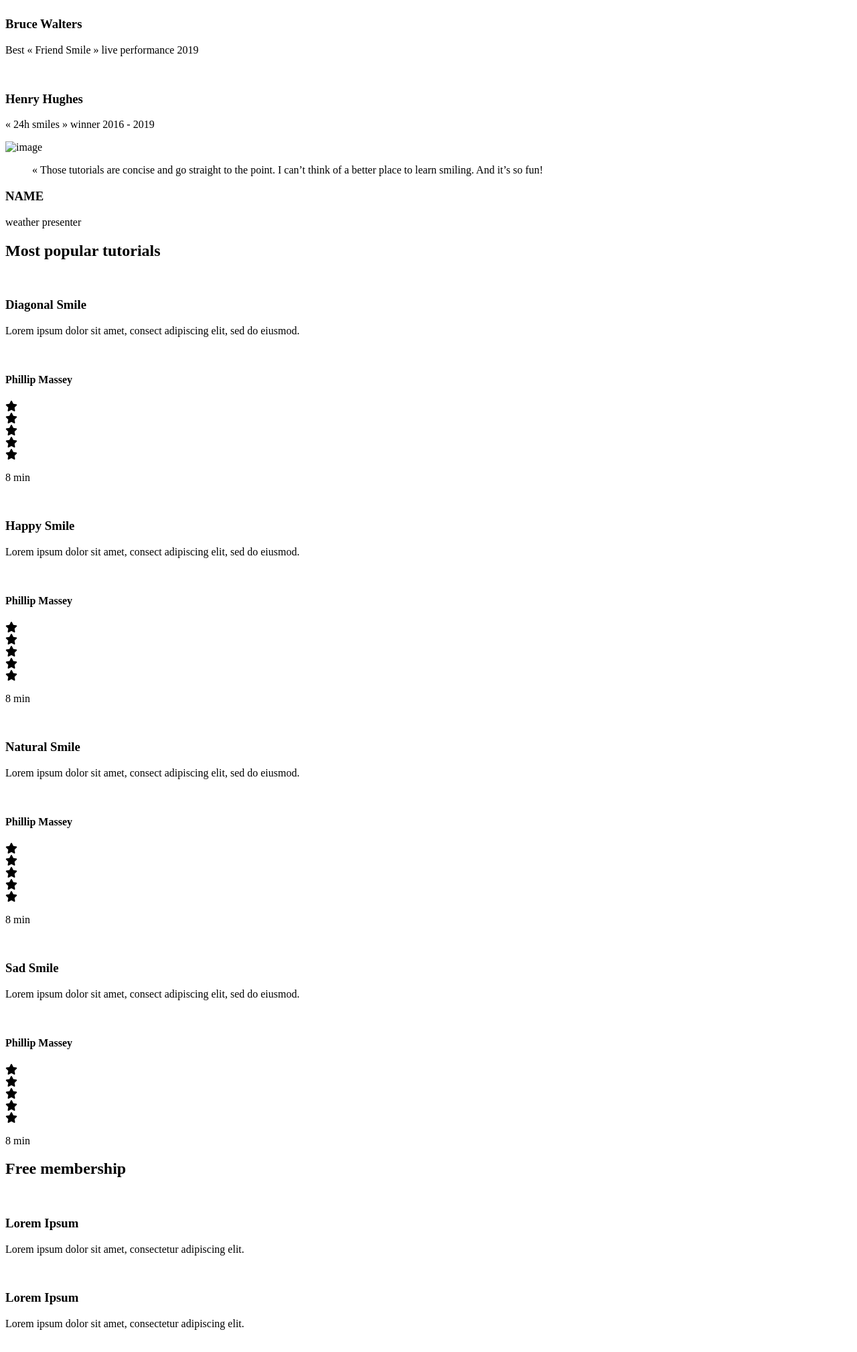
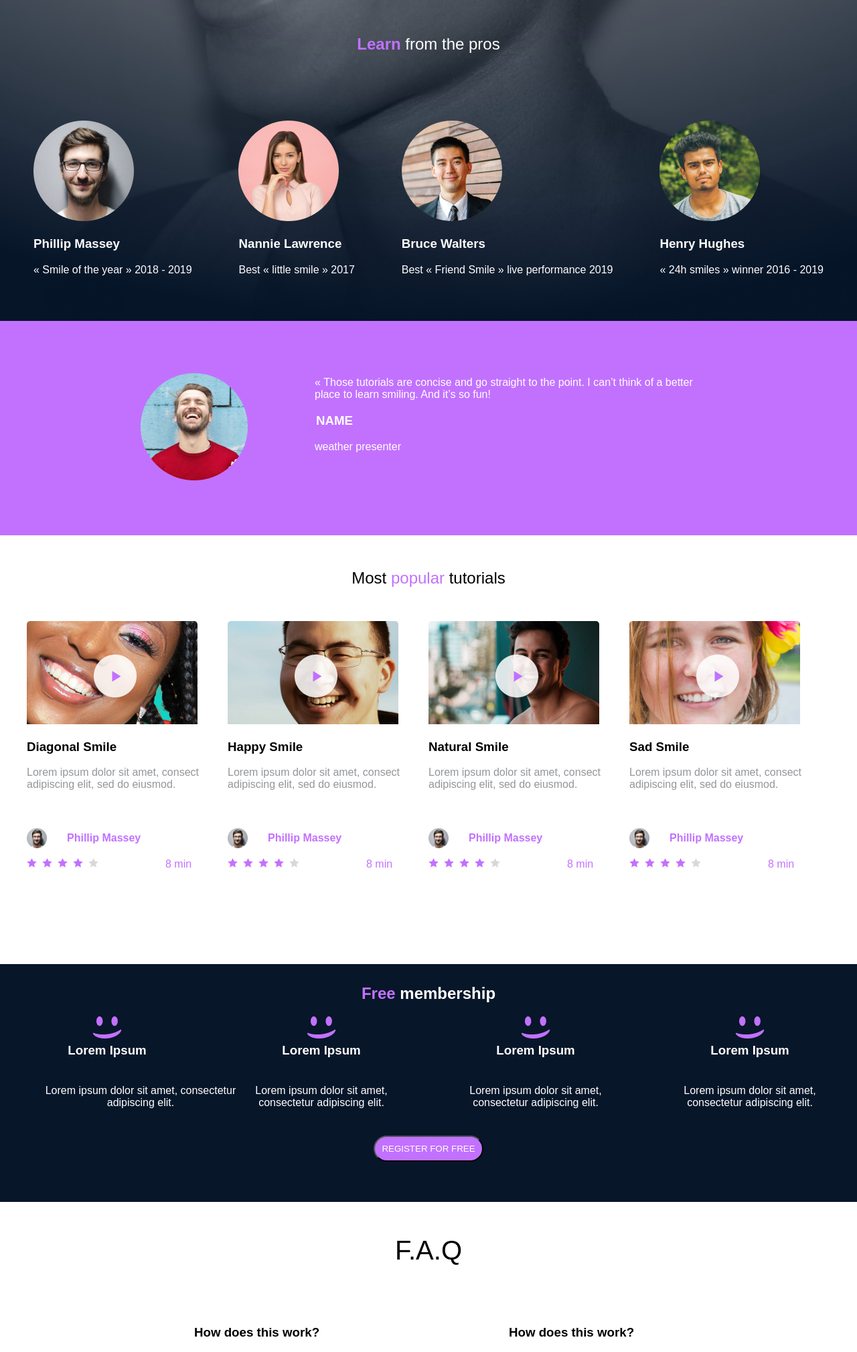
Before and after one commit to Fraol-X/alx_html_css, a plain HTML site: page css_advanced/index.html in a window 1280 px wide. Shown: the part 721-2739 px from the top of the page at 67% size. Drawn offline with Linux system fonts and the light colour scheme.

Commit message:
style.css complete

```diff
--- a/css_advanced/index.html
+++ b/css_advanced/index.html
@@ -8,9 +8,10 @@
     <link rel="stylesheet" href="styles.css">
 </head>
 <body>
+    <div class="background-image">
     <header>
-        <nav>
-            <img src="https://fakeimg.pl/250x250?text=Sample+Logo" alt="logo">
+        <nav class="nav-spot">
+            <img src="logo.png" alt="logo">
 
             <ul>
                 <li><a href="#">COURSE</a></li>
@@ -22,149 +23,161 @@
     </header>
     <main>
         <section>
-            <div>
+            <div class="center-text">
                 <h1>Get schooled</h1>
+              <div class="span-up">
                 <span>SMILES</span>
                 <span>GRIN</span>
                 <span>LAUGH</span>
+            </div>
                 <button>REGISTER FOR FREE</button>
             </div>
             <div>
-                <h2>Learn from the pros</h2>
-                <div>
-                    <div>
-                        <img src="./images/1 (3).png" alt="">
+                <h2 class="learn"><strong class="color">Learn</strong> from the pros</h2>
+                <div class="bottom">
+                    <div class="profile-1">
+                        <img src="1.png" alt="">
                         <h3>Phillip Massey</h3>
                         <p>« Smile of the year » 2018 - 2019</p>
                     </div>
                     <div>
-                        <img src="./images/6.png" alt="">
+                        <img src="3.png" alt="">
                         <h3>Nannie Lawrence</h3>
                         <p>Best « little smile » 2017</p>
                     </div>
-                    <div>
-                        <img src="./images/7.png" alt="">
+                    <div class="round">
+                        <img src="2.png" alt="">
                         <h3>Bruce Walters</h3>
                         <p>Best « Friend Smile » live performance 2019</p>
                     </div>
                     <div>
-                        <img src="./images/8.png" alt="">
+                        <img src="4.png" alt="">
                         <h3>Henry Hughes</h3>
                         <p>« 24h smiles » winner 2016 - 2019</p>
                     </div>
                 </div>
             </div>
         </section>
-        <section>
+    </div>
+        <section class="weather">
             <div>
-                <img src="./images/Bitmap.png" alt="image">
+                <img src="5.png" alt="image">
             </div>
-            <div>
+            <div class="weather-text">
                 <blockquote>« Those tutorials are concise and go straight to the point. I can’t think of a better place to learn smiling. And it’s so fun!</blockquote>
                 <h3>NAME</h3>
                 <P>weather presenter</P>
             </div>
         </section>
-        <section>
-            <h2>Most popular tutorials</h2>
+        <section class="videos">
+            <h2>Most <span class="header-middle-color">popular</span> tutorials</h2>
+            <div class="side-by-side">
             <div>
-                <img src="./images/Bitmap (1).png" alt="">
+                <div class="smile-vid">
+                    <img src="9.png" alt="">
+                    <div class="play">
+                        <img src="play.png">
+                    </div>
+                </div>
                 <h3>Diagonal Smile</h3>
-                <p>Lorem ipsum dolor sit amet, consect adipiscing elit, sed do eiusmod.</p>
-                <div>
-                    <img src="./images/1 (3).png" alt="">
+                <p class="video-par">Lorem ipsum dolor sit amet, consect adipiscing elit, sed do eiusmod.</p>
+                <div class="min">
+                    <img class="small-pic" src="1.png" alt="">
                     <h4>Phillip Massey</h4>
                 </div>
-                <div>
-                    <div><i class="fa-solid fa-star"></i></div>
-                    <div><i class="fa-solid fa-star"></i></div>
-                    <div><i class="fa-solid fa-star"></i></div>
-                    <div><i class="fa-solid fa-star"></i></div>
-                    <div><i class="fa-solid fa-star"></i></div>
+                <div class="rating">
+                    <img src="rating.png">
+                    <p>8 min</p>
                 </div>
-                <p>8 min</p>
+
             </div>
             <div>
-                <img src="./images/Bitmap (4).png" alt="">
-                <h3>Happy Smile</h3>
-                <p>Lorem ipsum dolor sit amet, consect adipiscing elit, sed do eiusmod.</p>
-                <div>
-                    <img src="./images/1 (3).png" alt="">
+                <div class="smile-vid">
+                    <img src="6.png" alt="">
+                    <div class="play">
+                        <img src="play.png">
+                    </div>
+                </div>                <h3>Happy Smile</h3>
+                <p class="video-par">Lorem ipsum dolor sit amet, consect adipiscing elit, sed do eiusmod.</p>
+                <div class="min">
+                    <img class="small-pic" src="1.png" alt="">
                     <h4>Phillip Massey</h4>
                 </div>
-                <div>
-                    <div><i class="fa-solid fa-star"></i></div>
-                    <div><i class="fa-solid fa-star"></i></div>
-                    <div><i class="fa-solid fa-star"></i></div>
-                    <div><i class="fa-solid fa-star"></i></div>
-                    <div><i class="fa-solid fa-star"></i></div>
+                <div class="rating">
+                    <img src="rating.png">
+                    <p>8 min</p>
                 </div>
-                <p>8 min</p>
+
             </div>
             <div>
-                <img src="./images/Bitmap (3).png" alt="">
-                <h3>Natural Smile</h3>
-                <p>Lorem ipsum dolor sit amet, consect adipiscing elit, sed do eiusmod.</p>
-                <div>
-                    <img src="./images/1 (3).png" alt="">
+                <div class="smile-vid">
+                    <img src="8.png" alt="">
+                    <div class="play">
+                        <img src="play.png">
+                    </div>
+                </div>                <h3>Natural Smile</h3>
+                <p class="video-par">Lorem ipsum dolor sit amet, consect adipiscing elit, sed do eiusmod.</p>
+                <div class="min">
+                    <img class="small-pic" src="1.png" alt="">
                     <h4>Phillip Massey</h4>
                 </div>
-                <div>
-                    <div><i class="fa-solid fa-star"></i></div>
-                    <div><i class="fa-solid fa-star"></i></div>
-                    <div><i class="fa-solid fa-star"></i></div>
-                    <div><i class="fa-solid fa-star"></i></div>
-                    <div><i class="fa-solid fa-star"></i></div>
+                <div class="rating">
+                    <img src="rating.png">
+                    <p>8 min</p>
                 </div>
-                <p>8 min</p>
+
             </div>
             <div>
-                <img src="./images/Bitmap (2).png" alt="">
-                <h3>Sad Smile</h3>
-                <p>Lorem ipsum dolor sit amet, consect adipiscing elit, sed do eiusmod.</p>
-                <div>
-                    <img src="./images/1 (3).png" alt="">
+                <div class="smile-vid">
+                    <img src="7.png" alt="">
+                    <div class="play">
+                        <img src="play.png">
+                    </div>
+                </div>                <h3>Sad Smile</h3>
+                <p class="video-par">Lorem ipsum dolor sit amet, consect adipiscing elit, sed do eiusmod.</p>
+                <div class="min">
+                    <img class="small-pic" src="1.png" alt="">
                     <h4>Phillip Massey</h4>
                 </div>
-                <div>
-                    <div><i class="fa-solid fa-star"></i></div>
-                    <div><i class="fa-solid fa-star"></i></div>
-                    <div><i class="fa-solid fa-star"></i></div>
-                    <div><i class="fa-solid fa-star"></i></div>
-                    <div><i class="fa-solid fa-star"></i></div>
+                <div class="rating">
+                    <img src="rating.png">
+                    <p>8 min</p>
                 </div>
-                <p>8 min</p>
+
             </div>
+        </div>
         </section>
-        <section>
-            <h2>Free membership</h2>
+        <section class="membership">
+            <h2><span class="free-color">Free</span> membership</h2>
+           <div class="smile">
             <div>
-                <img src="./images/smile.svg" alt="">
+                <img src="smile.png" alt="">
+                <h3>Lorem Ipsum</h3>
+                <p class="video-par">Lorem ipsum dolor sit amet, consectetur adipiscing elit.</p>
+            </div>
+            <div>
+                <img src="smile.png" alt="">
                 <h3>Lorem Ipsum</h3>
                 <p>Lorem ipsum dolor sit amet, consectetur adipiscing elit.</p>
             </div>
             <div>
-                <img src="./images/smile.svg" alt="">
+                <img src="smile.png" alt="">
                 <h3>Lorem Ipsum</h3>
                 <p>Lorem ipsum dolor sit amet, consectetur adipiscing elit.</p>
             </div>
             <div>
-                <img src="./images/smile.svg" alt="">
+                <img src="smile.png" alt="">
                 <h3>Lorem Ipsum</h3>
                 <p>Lorem ipsum dolor sit amet, consectetur adipiscing elit.</p>
             </div>
-            <div>
-                <img src="./images/smile.svg" alt="">
-                <h3>Lorem Ipsum</h3>
-                <p>Lorem ipsum dolor sit amet, consectetur adipiscing elit.</p>
-            </div>
-            <button>REGISTER FOR FREE</button>
+           </div>
+            <button class="reg">REGISTER FOR FREE</button>
         </section>
-        <section>
+        <section class="FAQ">
             <h2>F.A.Q</h2>
-            <div>
-                <div>
-                    <div>
+            <div class="grid">
+                <div class="grid-item">
+                    <div >
                         <h3>How does this work?</h3>
                     </div>
                     <div>
@@ -178,7 +191,7 @@
                         Lorem ipsum dolor sit amet, consectetur adipiscing elit, sed do eiusmod tempor incididunt ut labore et dolore magna aliqua. Ut enim ad minim veniam, quis nostrud exercitation ullamco laboris nisi ut aliquip ex ea commodo consequat. Duis aute irure dolor in reprehenderit in voluptate velit esse cillum dolore eu fugiat nulla pariatur. Excepteur sint occaecat cupidatat non proident, sunt in culpa qui officia deserunt mollit anim id est laborum.
                     </div>
                 </div>
-                <div>
+                <div class="grid-item">
                     <div>
                         <h3>How does this work?</h3>
                     </div>
@@ -196,9 +209,9 @@
         </section>
     </main>
     <footer>
-        <section>
-            <div>
-                <img src="https://fakeimg.pl/250x250?text=Sample+Logo" alt="logo">
+        <section class="footer-p">
+            <div class="footer">
+                <img src="logo.png" alt="logo">
                 <div>
                     <i class="fa-brands fa-facebook"></i>
                     <i class="fa-brands fa-twitter"></i>
--- a/css_advanced/styles.css
+++ b/css_advanced/styles.css
@@ -0,0 +1,310 @@
+body {
+    margin: 0;
+    font-family: Arial, sans-serif;
+}
+.background-image{
+    background-image: url(Object.png);
+    background-repeat: no-repeat;
+    background-position: center;
+    background-attachment: scroll;
+    background-size: cover;
+    padding: 0px;
+    height: 150vh;
+    color: white;
+}
+.nav-spot {
+    display: flex;
+    justify-content: space-between;
+    margin: 0px 50px 0 50px;
+    padding-top: 30px;
+}
+
+.nav-spot li {
+    display:inline-block;
+}
+
+.nav-spot a {
+    text-decoration: none;
+    color: white;
+    width: 100px;
+    display: block;
+    padding: 10px 5px;
+}
+.center-text {
+   display: flex;
+   flex-direction: column;
+    align-items: center;
+    justify-content: center;
+    font-weight: bold;
+    font-size: 15px;
+    margin-top: 80px;
+    margin-left: -50px;
+}
+.center-text h1 {
+    font-weight: bold;
+    font-size: 120px;
+
+}
+.center-text span {
+   margin: 40px;
+   margin-bottom: 50px;
+}
+
+.span-up {
+   margin-top: -100px;
+}
+
+.center-text button {
+    display: block;
+    margin: 30px auto 0;
+    padding: 10px 20px;
+    border-radius: 50px;
+    color: white;
+    background-color: rgb(194, 113, 255);
+    margin-bottom: 250px;
+ }
+ .learn {
+    text-align: center;
+    margin-bottom: 100px;
+    font-weight: lighter;
+ }
+ .color {
+    color: rgb(194, 113, 255);
+ }
+ .bottom {
+    display: flex;
+    justify-content: space-between;
+    margin-left: 50px;
+    margin-right: 50px;
+    padding-bottom: 30px;
+    margin-top: 100px;
+ }
+ .round img {
+    border-radius: 50%;
+ }
+
+ .profile-1 p {
+    display:block;
+ }
+
+ .weather {
+    display: flex;
+    background-color: rgb(194, 113, 255);
+    align-items: center;
+    justify-content: center;
+    color: white;
+    padding: 10px;
+    height: 300px;
+ }
+ .weather img {
+    max-width: 100%;
+    height: auto;
+    padding: 50px;
+    margin-left: 80px;
+ }
+ .weather-text {
+
+    padding: 50px;
+    margin-right: 80px;
+    width: 630px;
+ }
+ .weather-text h3, p {
+    margin-left: 1px;
+    padding-left: 1px;
+ }
+
+ .weather .weather-text {
+   width: 600px;
+ }
+
+ .weather-text blockquote{
+   margin: 0px;
+ }
+
+ .videos {
+    display: flex;
+    justify-content: space-between;
+    margin-left: 50px;
+    margin-right: 50px;
+    padding-bottom: 30px;
+    display: block;
+ }
+
+ .videos h2 {
+    text-align: center;
+    display: flex;
+    display: block;
+    font-weight: lighter;
+    margin-top: 50px;
+ }
+
+ .header-middle-color {
+    color: rgb(194, 113, 255);
+ }
+
+ .side-by-side {
+   display: flex;
+   justify-content: center;
+   align-items: center;
+   margin-top: 50px;
+   margin-bottom: 70px;
+ }
+
+ .side-by-side h4{
+   width: 200px;
+    color: rgb(194, 113, 255);
+ }
+
+ .side-by-side p {
+   color: rgb(147, 150, 154)
+ }
+
+ .video-par {
+   width: 300px;
+ }
+
+ .small-pic {
+   width: 30px;
+   height: 30px;
+   margin-right: 30px;;
+ }
+
+ .min {
+   display: flex;
+   align-items: center;
+ }
+
+ .rating {
+   display: flex;
+   color: rgb(194, 113, 255);
+ }
+
+ .rating p {
+   color: rgb(194, 113, 255);
+ }
+
+ .rating img {
+   height: 15px;
+   margin-right: 100px;
+ }
+
+ .smile-vid {
+   position: relative;
+ }
+
+ .play {
+   position: absolute;
+   top: 50px;
+   left: 100px;
+ }
+
+ .membership {
+    text-align: center;
+    display: flex;
+    background-color: rgb(7, 22, 41);
+    align-items: center;
+    justify-content: center;
+    color: white;
+    padding: 10px;
+    display: block;
+ }
+
+ .membership h2 {
+    text-align: center;
+    display: flex;
+    display: block;
+ }
+
+ .smile {
+    display: flex;
+    justify-content: space-around;
+    align-items:flex-start;
+    gap: 20px;
+ }
+
+ .smile div {
+    text-align: center;
+    max-width: 200px;
+ }
+
+ .free-color {
+    color: rgb(194, 113, 255)
+ }
+
+ .smile h3, p {
+    margin:0;
+    padding:0;
+    margin-bottom: 40px;
+ }
+
+ .reg {
+    color: white;
+    background-color: rgb(194, 113, 255);
+    border-radius: 50px;
+    padding: 10px;
+    margin-bottom: 50px;
+ }
+
+ .FAQ h2 {
+    text-align: center;
+    font-size: 40px;
+    font-weight: lighter;
+    margin-top: 50px;
+ }
+
+ .grid {
+    display: grid;
+    grid-template-columns: repeat(2, 1fr);
+    gap: 200px;
+    margin-left: 270px;
+    margin-right: 270px;
+    margin-top: 50px;
+}
+
+.grid-item {
+    padding: 20px;
+    margin-bottom: 50px;
+}
+
+.grid-item h3 {
+    margin-top: 10;
+}
+
+.grid-item p {
+    margin-top: 10px;
+}
+
+.footer {
+    background-color: rgb(7, 22, 41);
+    padding: 20px;
+    display: flex;
+    justify-content: space-between;
+    align-items: center;
+    flex-wrap: wrap;
+    margin-bottom: 0px;
+    height: 150px;
+    padding-right: 150px;
+}
+
+.footer img {
+    height: 40px;
+    width: auto;
+    padding-left: 100px;
+    padding-top: 20px;
+}
+
+.footer i {
+    color: white;
+    margin-left: 50px;
+    text-align: end;
+    font-size: 30px;
+}
+
+.footer-p {
+    background-color: rgb(7, 22, 41);
+    color: white;
+    text-align: center;
+    margin-top: 0px;
+    padding-bottom: 20px;
+    font-size: 10px;
+}
```
Also changed, not shown: css_advanced/1.png (added), css_advanced/2.png (added), css_advanced/3.png (added), css_advanced/4.png (added), css_advanced/5.png (added), css_advanced/6.png (added), css_advanced/7.png (added), css_advanced/8.png (added), css_advanced/9.png (added), css_advanced/Object.png (added), css_advanced/logo.png (added), css_advanced/play.png (added), css_advanced/rating.png (added), css_advanced/smile.png (added), 1 other file.
